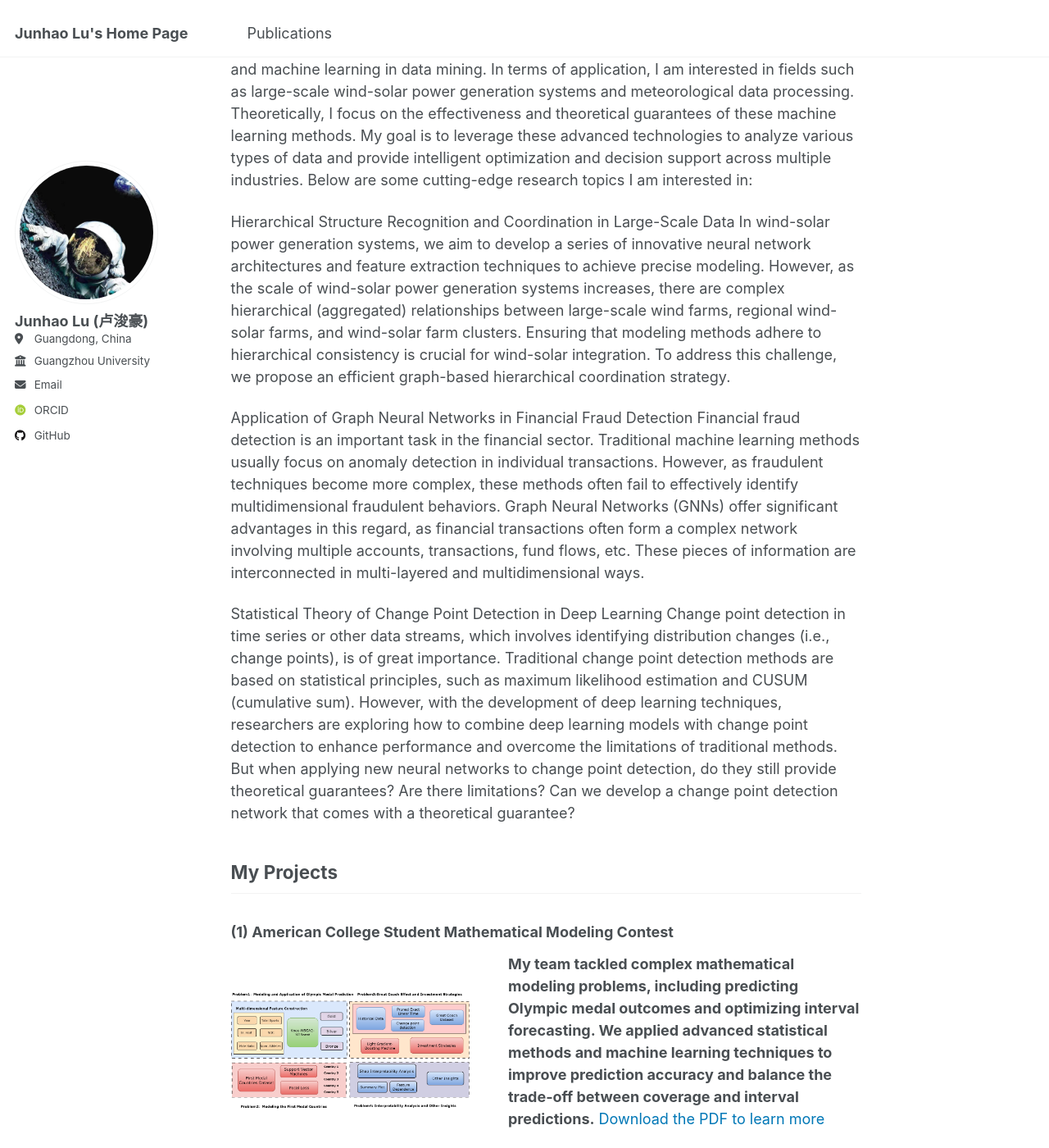
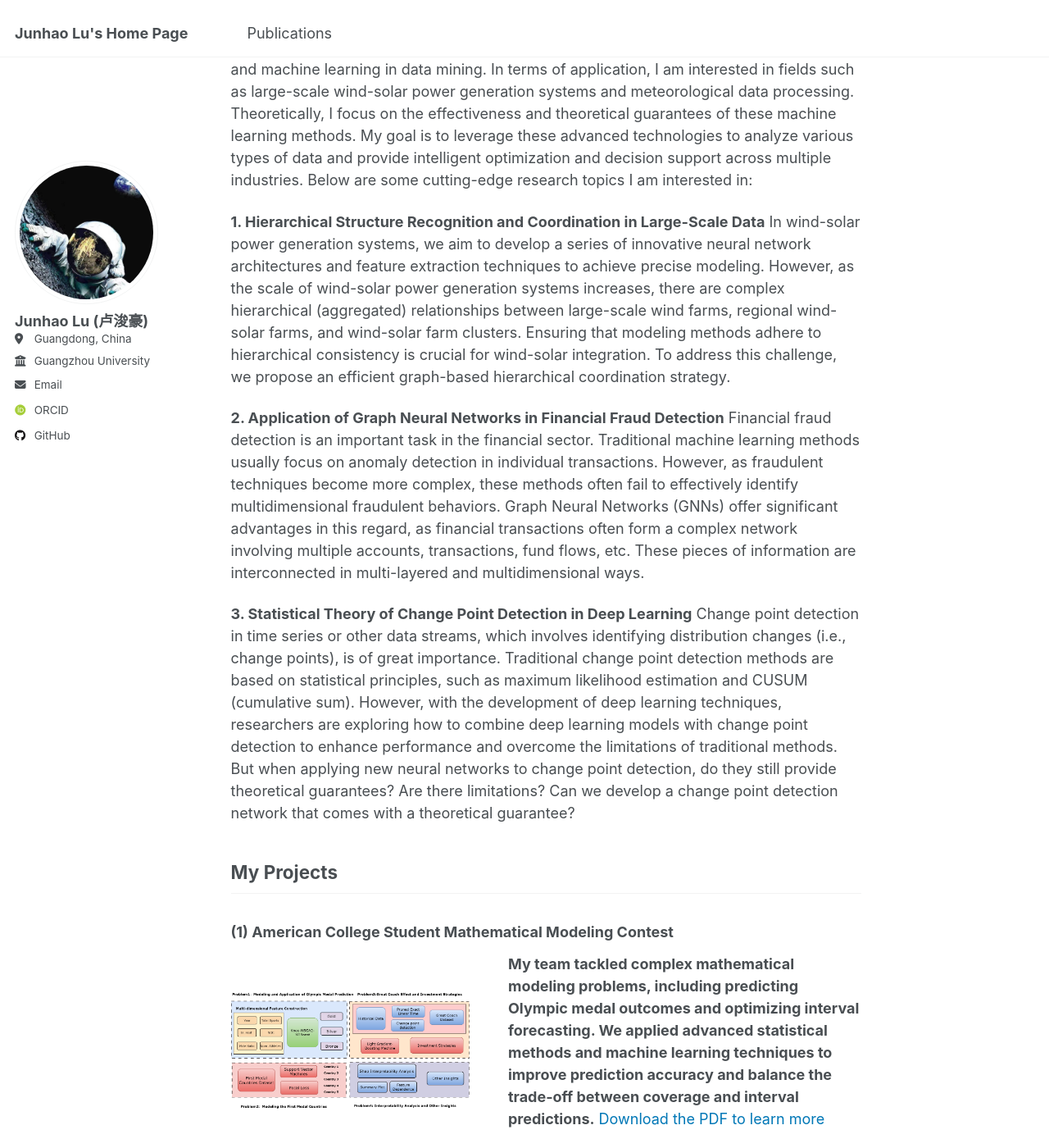
Before and after one commit to lujunhao123/lujunhao123.github.io, a Jekyll site: the page built from _pages/about.md, in a window 1280 px wide and 1400 px high, scrolled down 647 px. Shown: the whole window at 82% size. Built offline with Jekyll 4.4.1, drawn with Linux system fonts in a browser that asks for light colours; some web fonts are replaced.

Commit message:
Update about.md

```diff
--- a/_pages/about.md
+++ b/_pages/about.md
@@ -21,14 +21,12 @@ I am actively seeking opportunities in related fields. If you find my background
 
 Currently, I primarily focus on the application and theoretical research of deep learning and machine learning in data mining. In terms of application, I am interested in fields such as large-scale wind-solar power generation systems and meteorological data processing. Theoretically, I focus on the effectiveness and theoretical guarantees of these machine learning methods. My goal is to leverage these advanced technologies to analyze various types of data and provide intelligent optimization and decision support across multiple industries. Below are some cutting-edge research topics I am interested in:
 
-Hierarchical Structure Recognition and Coordination in Large-Scale Data
-In wind-solar power generation systems, we aim to develop a series of innovative neural network architectures and feature extraction techniques to achieve precise modeling. However, as the scale of wind-solar power generation systems increases, there are complex hierarchical (aggregated) relationships between large-scale wind farms, regional wind-solar farms, and wind-solar farm clusters. Ensuring that modeling methods adhere to hierarchical consistency is crucial for wind-solar integration. To address this challenge, we propose an efficient graph-based hierarchical coordination strategy.
+**1. Hierarchical Structure Recognition and Coordination in Large-Scale Data** In wind-solar power generation systems, we aim to develop a series of innovative neural network architectures and feature extraction techniques to achieve precise modeling. However, as the scale of wind-solar power generation systems increases, there are complex hierarchical (aggregated) relationships between large-scale wind farms, regional wind-solar farms, and wind-solar farm clusters. Ensuring that modeling methods adhere to hierarchical consistency is crucial for wind-solar integration. To address this challenge, we propose an efficient graph-based hierarchical coordination strategy.
 
-Application of Graph Neural Networks in Financial Fraud Detection
-Financial fraud detection is an important task in the financial sector. Traditional machine learning methods usually focus on anomaly detection in individual transactions. However, as fraudulent techniques become more complex, these methods often fail to effectively identify multidimensional fraudulent behaviors. Graph Neural Networks (GNNs) offer significant advantages in this regard, as financial transactions often form a complex network involving multiple accounts, transactions, fund flows, etc. These pieces of information are interconnected in multi-layered and multidimensional ways.
+**2. Application of Graph Neural Networks in Financial Fraud Detection** Financial fraud detection is an important task in the financial sector. Traditional machine learning methods usually focus on anomaly detection in individual transactions. However, as fraudulent techniques become more complex, these methods often fail to effectively identify multidimensional fraudulent behaviors. Graph Neural Networks (GNNs) offer significant advantages in this regard, as financial transactions often form a complex network involving multiple accounts, transactions, fund flows, etc. These pieces of information are interconnected in multi-layered and multidimensional ways.
 
-Statistical Theory of Change Point Detection in Deep Learning
-Change point detection in time series or other data streams, which involves identifying distribution changes (i.e., change points), is of great importance. Traditional change point detection methods are based on statistical principles, such as maximum likelihood estimation and CUSUM (cumulative sum). However, with the development of deep learning techniques, researchers are exploring how to combine deep learning models with change point detection to enhance performance and overcome the limitations of traditional methods. But when applying new neural networks to change point detection, do they still provide theoretical guarantees? Are there limitations? Can we develop a change point detection network that comes with a theoretical guarantee?
+**3. Statistical Theory of Change Point Detection in Deep Learning** Change point detection in time series or other data streams, which involves identifying distribution changes (i.e., change points), is of great importance. Traditional change point detection methods are based on statistical principles, such as maximum likelihood estimation and CUSUM (cumulative sum). However, with the development of deep learning techniques, researchers are exploring how to combine deep learning models with change point detection to enhance performance and overcome the limitations of traditional methods. But when applying new neural networks to change point detection, do they still provide theoretical guarantees? Are there limitations? Can we develop a change point detection network that comes with a theoretical guarantee?
+
 ## My Projects
 
 ### (1) American College Student Mathematical Modeling Contest
```
